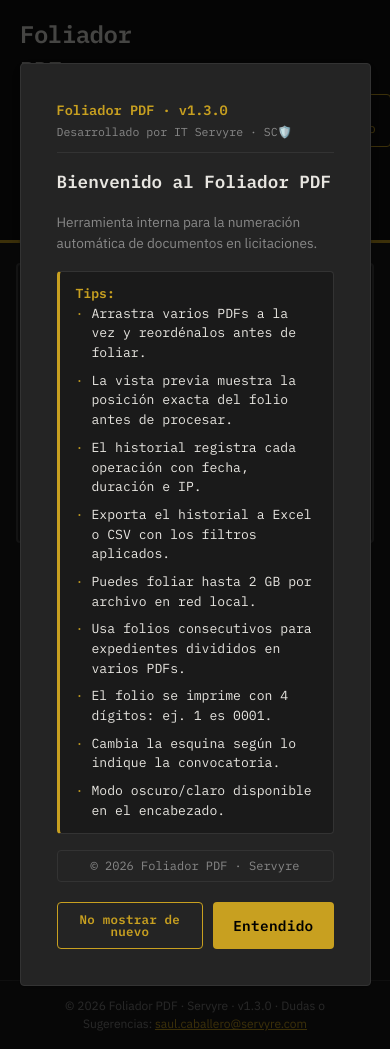
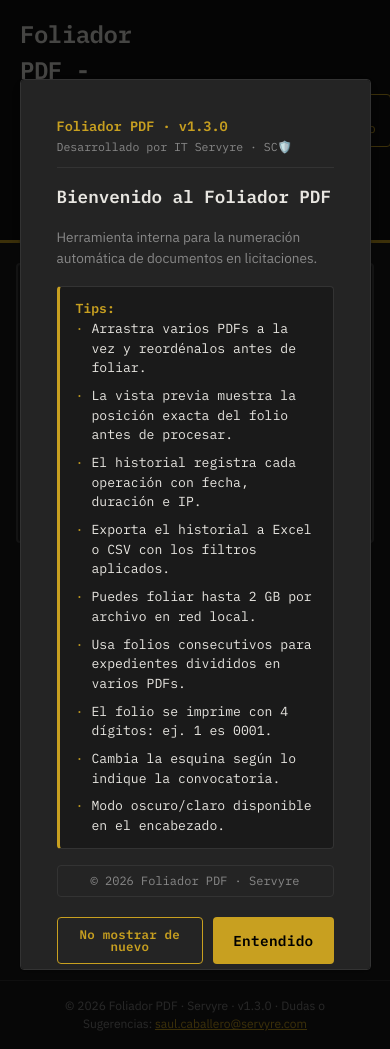
Before and after one commit to saul-caballero/foliador-pdf, a Flask app: page / in a window 390 px wide. Run offline with Flask 3, Linux system fonts and the light colour scheme.

Commit message:
fix: onboarding modal max-height and scroll on small screens

```diff
--- a/app/static/css/style.css
+++ b/app/static/css/style.css
@@ -526,6 +526,8 @@
 
 .modal__box--onboarding {
     max-width: 520px;
+    max-height: 85vh;
+    overflow-y: auto;
     text-align: left;
     gap: 16px;
 }
```
